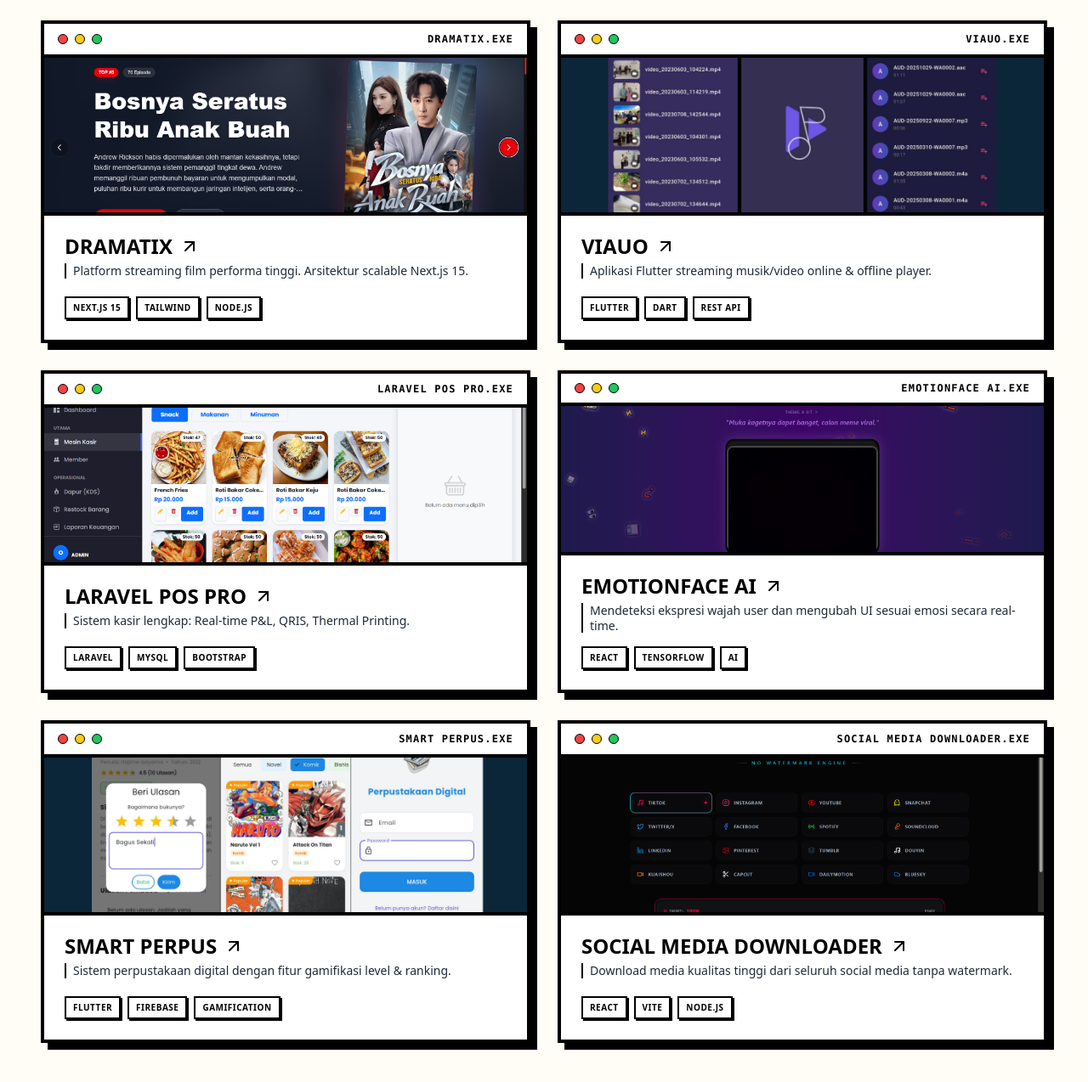
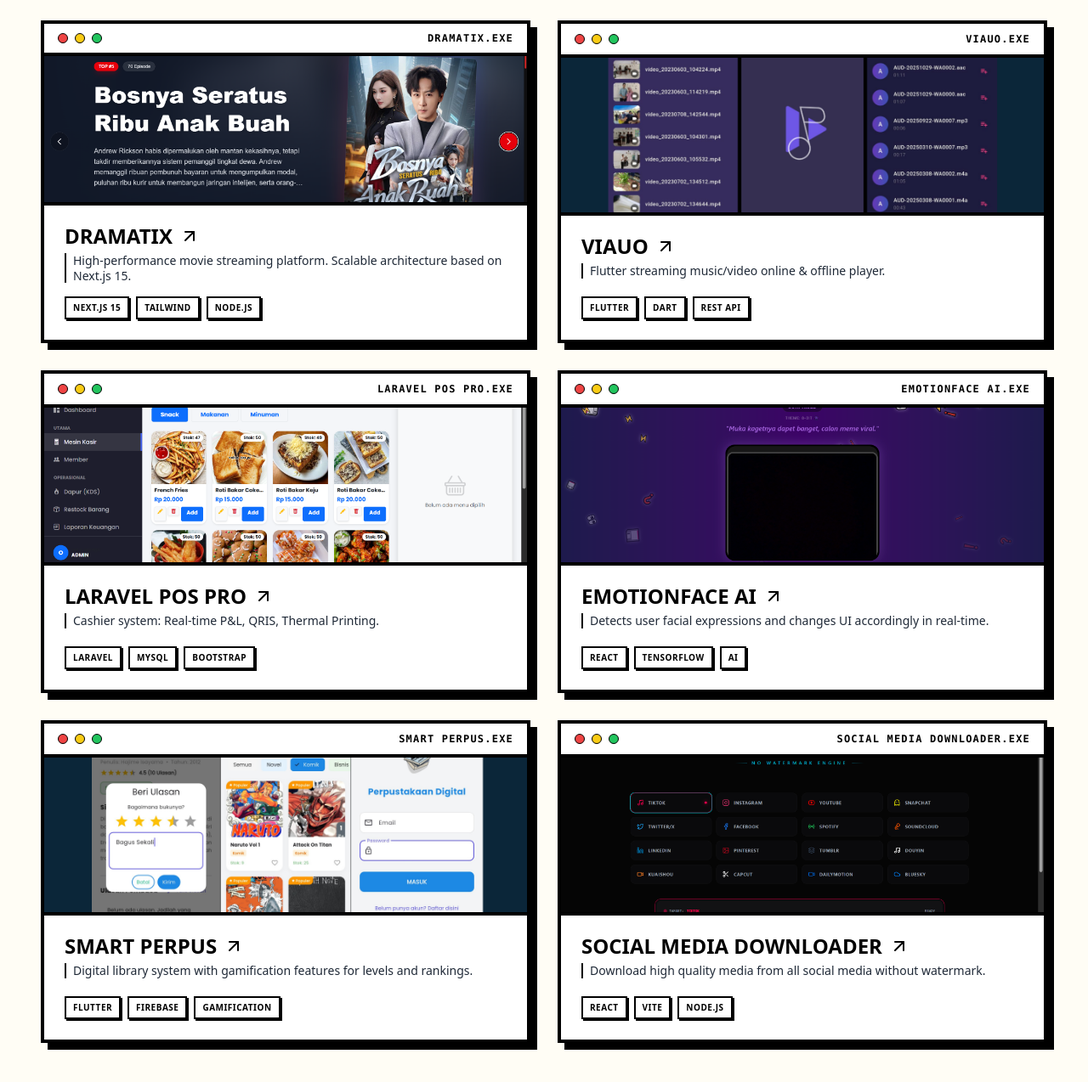
Before and after one commit to rezaaplvv/My-Web-Portofolio, a Next.js app: page / in a window 1280 px wide. Shown: the part 1804-3078 px from the top of the page at 85% size. Built offline with nearby package versions, Linux system fonts and the light colour scheme; no server answers.

Commit message:
ubah bahasa

```diff
--- a/app/page.tsx
+++ b/app/page.tsx
@@ -44,7 +44,7 @@ const PROJECTS = [
     id: 1,
     title: "Dramatix",
     subtitle: "Streaming Platform",
-    desc: "Platform streaming film performa tinggi. Arsitektur scalable Next.js 15.",
+    desc: "High-performance movie streaming platform. Scalable architecture based on Next.js 15.",
     tech: ["Next.js 15", "Tailwind", "Node.js"],
     image: "/inidrama.png",
     link: "https://drama-tix.vercel.app/"
@@ -53,7 +53,7 @@ const PROJECTS = [
     id: 2,
     title: "Viauo",
     subtitle: "Multimedia App",
-    desc: "Aplikasi Flutter streaming musik/video online & offline player.",
+    desc: "Flutter streaming music/video online & offline player.",
     tech: ["Flutter", "Dart", "Rest API"],
     image: "/viauo.png",
     link: "https://github.com/rezaaplvv/Viauo-VideoAudioPlayer"
@@ -62,7 +62,7 @@ const PROJECTS = [
     id: 3,
     title: "Laravel POS Pro",
     subtitle: "Restaurant System",
-    desc: "Sistem kasir lengkap: Real-time P&L, QRIS, Thermal Printing.",
+    desc: "Cashier system: Real-time P&L, QRIS, Thermal Printing.",
     tech: ["Laravel", "MySQL", "Bootstrap"],
     image: "/mesinkasirutama.png",
     link: "https://github.com/rezaaplvv/Laravel-Point-Of-Sales-Pro"
@@ -71,7 +71,7 @@ const PROJECTS = [
     id: 4,
     title: "EmotionFace AI",
     subtitle: "AI Detection",
-    desc: "Mendeteksi ekspresi wajah user dan mengubah UI sesuai emosi secara real-time.",
+    desc: "Detects user facial expressions and changes UI accordingly in real-time.",
     tech: ["React", "TensorFlow", "AI"],
     image: "/emo.png",
     link: "https://emotion-face.vercel.app/"
@@ -80,7 +80,7 @@ const PROJECTS = [
     id: 5,
     title: "Smart Perpus",
     subtitle: "Digital Library",
-    desc: "Sistem perpustakaan digital dengan fitur gamifikasi level & ranking.",
+    desc: "Digital library system with gamification features for levels and rankings.",
     tech: ["Flutter", "Firebase", "Gamification"],
     image: "/library.png",
     link: "https://github.com/rezaaplvv/smart-perpus-app"
@@ -89,7 +89,7 @@ const PROJECTS = [
     id: 6,
     title: "Social Media Downloader",
     subtitle: "Tools Web App",
-    desc: "Download media kualitas tinggi dari seluruh social media tanpa watermark.",
+    desc: "Download high quality media from all social media without watermark.",
     tech: ["React", "Vite", "Node.js"],
     image: "/zeronout.png",
     link: "https://zero-nout-downloader.vercel.app/"
```
